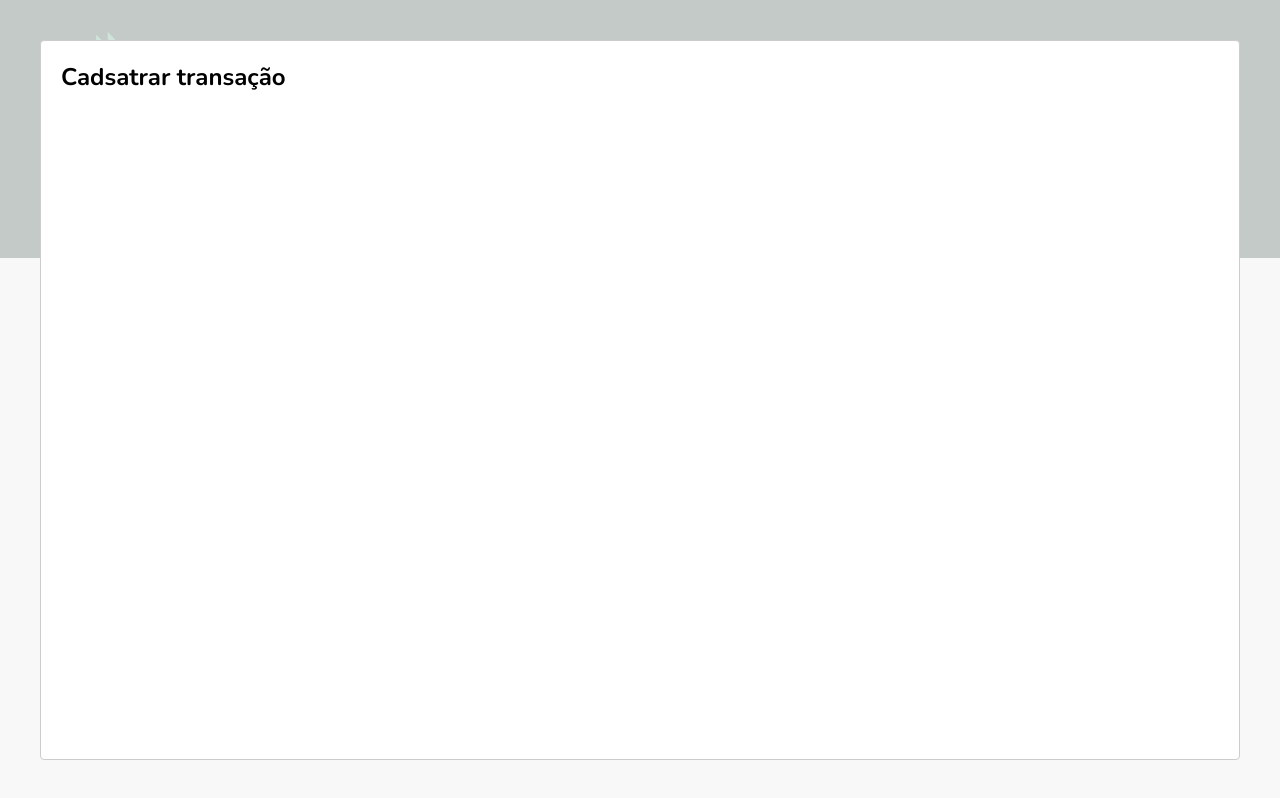
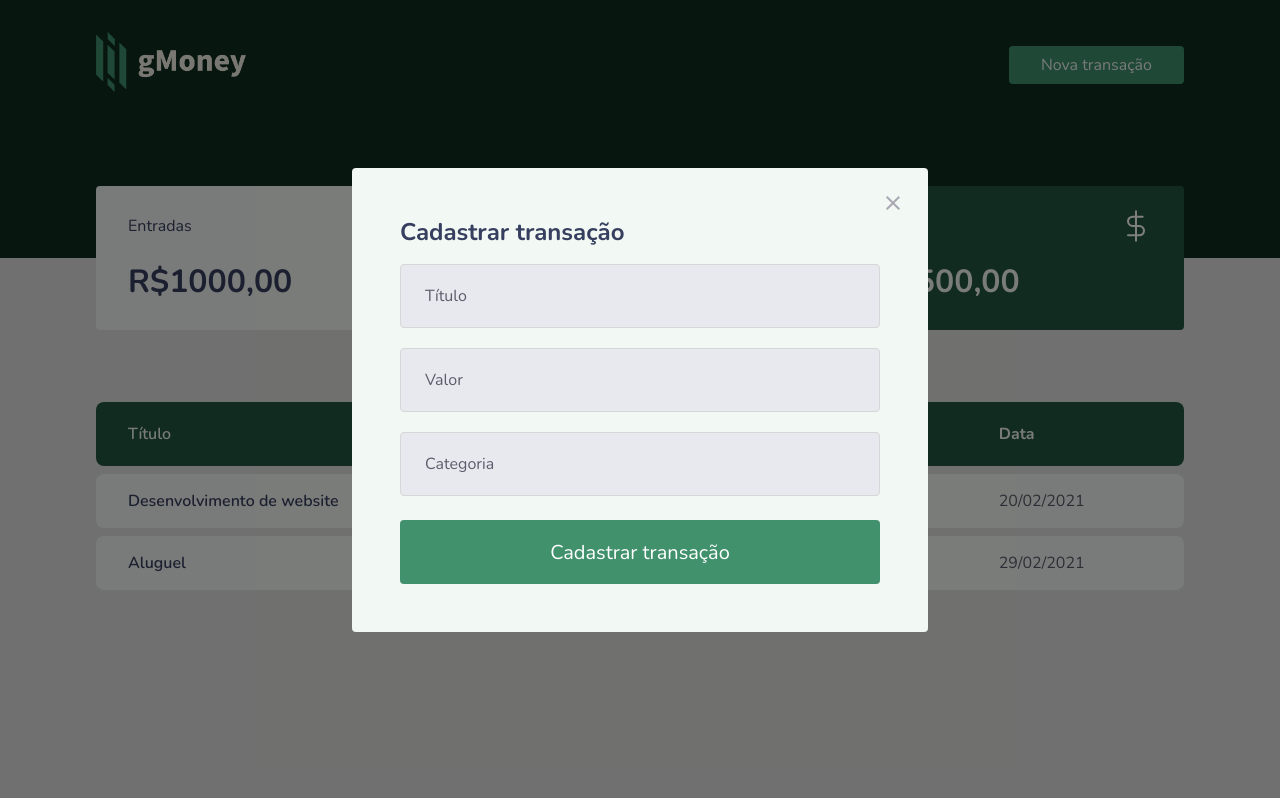
Before and after one commit to Elesiann/gMoney, a React (Create React App) app: page / in a window 1280 px wide. Both pictures are taken after a click on the button "Nova transação". Built offline with nearby package versions, Linux system fonts and the light colour scheme; no server answers; what miragejs would draw is missing.

Commit message:
styling modal

```diff
--- a/src/App.tsx
+++ b/src/App.tsx
@@ -3,6 +3,7 @@
 import { GlobalStyle } from "./styles/global";
 import Modal from "react-modal";
 import { useState } from "react";
+import { NewTransactionModal } from "./components/NewTransactionModal";
 
 Modal.setAppElement("#root");
 
@@ -24,12 +25,10 @@
 
       <Dashboard />
 
-      <Modal
+      <NewTransactionModal
         isOpen={isNewTransactionModalOpen}
         onRequestClose={handleCloseNewTransactionModal}
-      >
-        <h2>Cadsatrar transação</h2>
-      </Modal>
+      />
 
       <GlobalStyle />
     </>
--- /dev/null
+++ b/src/components/NewTransactionModal/index.tsx
@@ -0,0 +1,40 @@
+import Modal from "react-modal";
+import { Container } from "./styles";
+import closeImg from "../../assets/close.svg";
+
+interface NewTransactionModalProps {
+  isOpen: boolean;
+  onRequestClose: () => void;
+}
+
+export function NewTransactionModal({
+  isOpen,
+  onRequestClose,
+}: NewTransactionModalProps) {
+  return (
+    <Modal
+      isOpen={isOpen}
+      onRequestClose={onRequestClose}
+      overlayClassName="react-modal-overlay"
+      className="react-modal-content"
+    >
+      <button
+        type="button"
+        onClick={onRequestClose}
+        className="react-modal-close"
+      >
+        <img src={closeImg} alt="Fechar modal" />
+      </button>
+      <Container>
+        <h2>Cadastrar transação</h2>
+
+        <input placeholder="Título" type="text" />
+        <input placeholder="Valor" type="number" />
+
+        <input placeholder="Categoria" />
+
+        <button type="submit">Cadastrar transação</button>
+      </Container>
+    </Modal>
+  );
+}
--- /dev/null
+++ b/src/components/NewTransactionModal/styles.ts
@@ -0,0 +1,45 @@
+import styled from "styled-components";
+
+export const Container = styled.form`
+  h2 {
+    color: var(--text-title);
+    font-size: 1.5rem;
+    margin-bottom: 1rem;
+  }
+
+  input {
+    width: 100%;
+    padding: 0 1.5rem;
+    height: 4rem;
+    border-radius: 0.25rem;
+    border: 1px solid #d7d7d7;
+    font-weight: 500;
+    font-size: 1rem;
+    background: #e7e9ee;
+
+    &::placeholder {
+      color: var(--text-body);
+    }
+
+    & + input {
+      margin-top: 1.25rem;
+    }
+  }
+
+  button[type="submit"] {
+    padding: 0 1.5rem;
+    height: 4rem;
+    border-radius: 0.25rem;
+    border: none;
+    background-color: var(--illuminating-emerald);
+    color: #fff;
+    width: 100%;
+    font-size: 1.25rem;
+    margin-top: 1.5rem;
+    transition: 0.2s;
+
+    &:hover {
+      background-color: var(--ocean-green-2);
+    }
+  }
+`;
--- a/src/styles/global.ts
+++ b/src/styles/global.ts
@@ -74,4 +74,41 @@
         cursor: not-allowed;
     }
 
+    .react-modal-overlay{
+        background: rgba(0,0,0,0.5);
+
+        position: fixed;
+        top: 0;
+        bottom: 0;
+        left: 0;
+        right: 0;
+
+        display: flex;
+        align-items: center;
+        justify-content: center;
+    }
+
+    .react-modal-content{
+        max-width: 576px;
+        width: 100%;
+        background: var(--mint-cream);
+        padding: 3rem;
+        position: relative;
+        border-radius: 0.25rem;
+    }
+
+    .react-modal-close{
+        position: absolute;
+        right: 1.5rem;
+        top: 1.5rem;
+        background: none;
+        border: 0;
+        padding: 0.25rem;
+        transition: .2s;
+
+        &:hover{
+            filter: brightness(.5);
+        }
+    }
+
 `;
```
